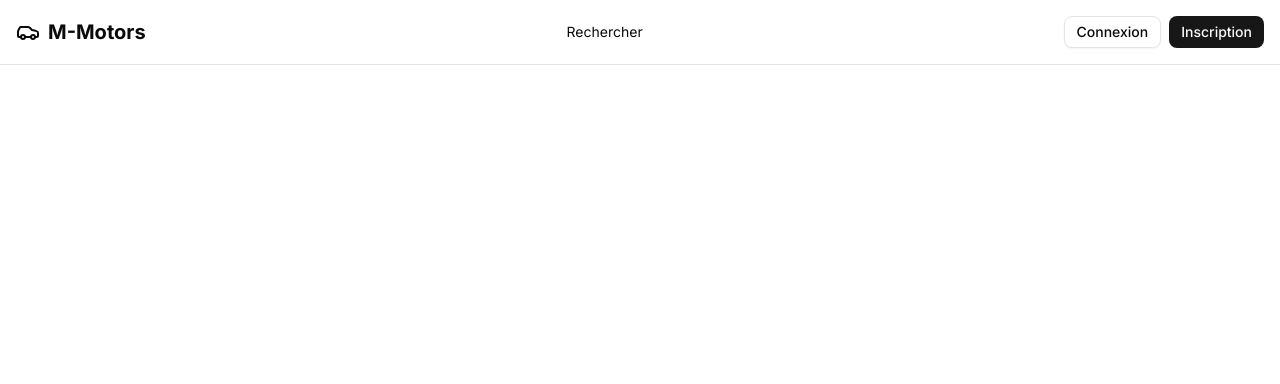
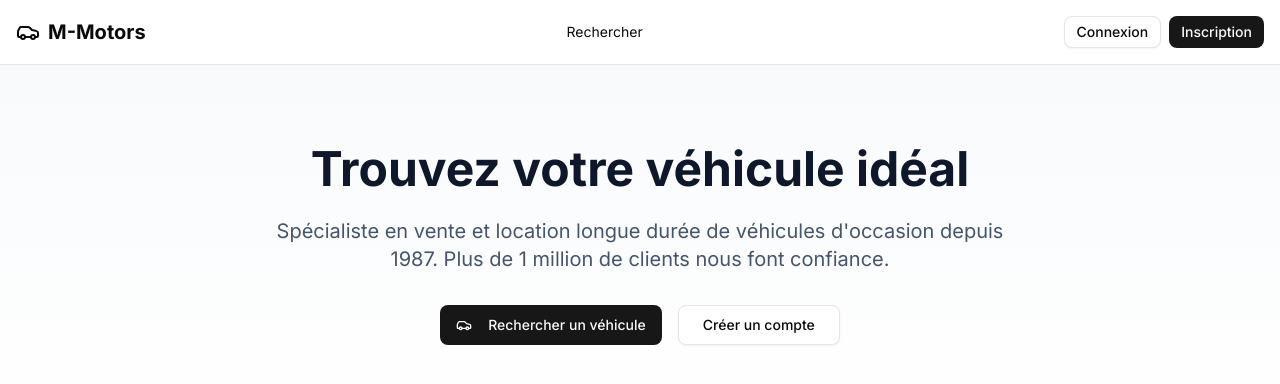
Before and after one commit to Christophe741/m-motors, a Next.js app: page / in a window 1280 px wide. Shown: the top 384 px of the page. Built offline with nearby package versions, Linux system fonts and the light colour scheme.

Commit message:
Add Hero Section

```diff
--- a/app/page.tsx
+++ b/app/page.tsx
@@ -1,5 +1,41 @@
+import Link from "next/link";
 import { Header } from "@/components/layout/Header";
+import { Button } from "@/components/ui/button";
+import { Car } from "lucide-react";
 
 export default function HomePage() {
-  return <Header />;
+  return (
+    <div className="flex flex-col min-h-screen">
+      <Header />
+
+      <main className="flex-1">
+        {/* Hero Section */}
+        <section className="bg-linear-to-b from-slate-50 to-white py-20">
+          <div className="container mx-auto px-4">
+            <div className="max-w-3xl mx-auto text-center">
+              <h1 className="text-5xl font-bold text-slate-900 mb-6">
+                Trouvez votre véhicule idéal
+              </h1>
+              <p className="text-xl text-slate-600 mb-8">
+                Spécialiste en vente et location longue durée de véhicules
+                d'occasion depuis 1987. Plus de 1 million de clients nous font
+                confiance.
+              </p>
+              <div className="flex gap-4 justify-center flex-wrap">
+                <Button size="lg" asChild>
+                  <Link href="/search">
+                    <Car className="mr-2 h-5 w-5" />
+                    Rechercher un véhicule
+                  </Link>
+                </Button>
+                <Button size="lg" variant="outline" asChild>
+                  <Link href="/register">Créer un compte</Link>
+                </Button>
+              </div>
+            </div>
+          </div>
+        </section>
+      </main>
+    </div>
+  );
 }
--- a/eslint.config.mjs
+++ b/eslint.config.mjs
@@ -13,6 +13,11 @@ const eslintConfig = defineConfig([
     "build/**",
     "next-env.d.ts",
   ]),
+  {
+    rules: {
+      "react/no-unescaped-entities": "off",
+    },
+  },
 ]);
 
 export default eslintConfig;
```
